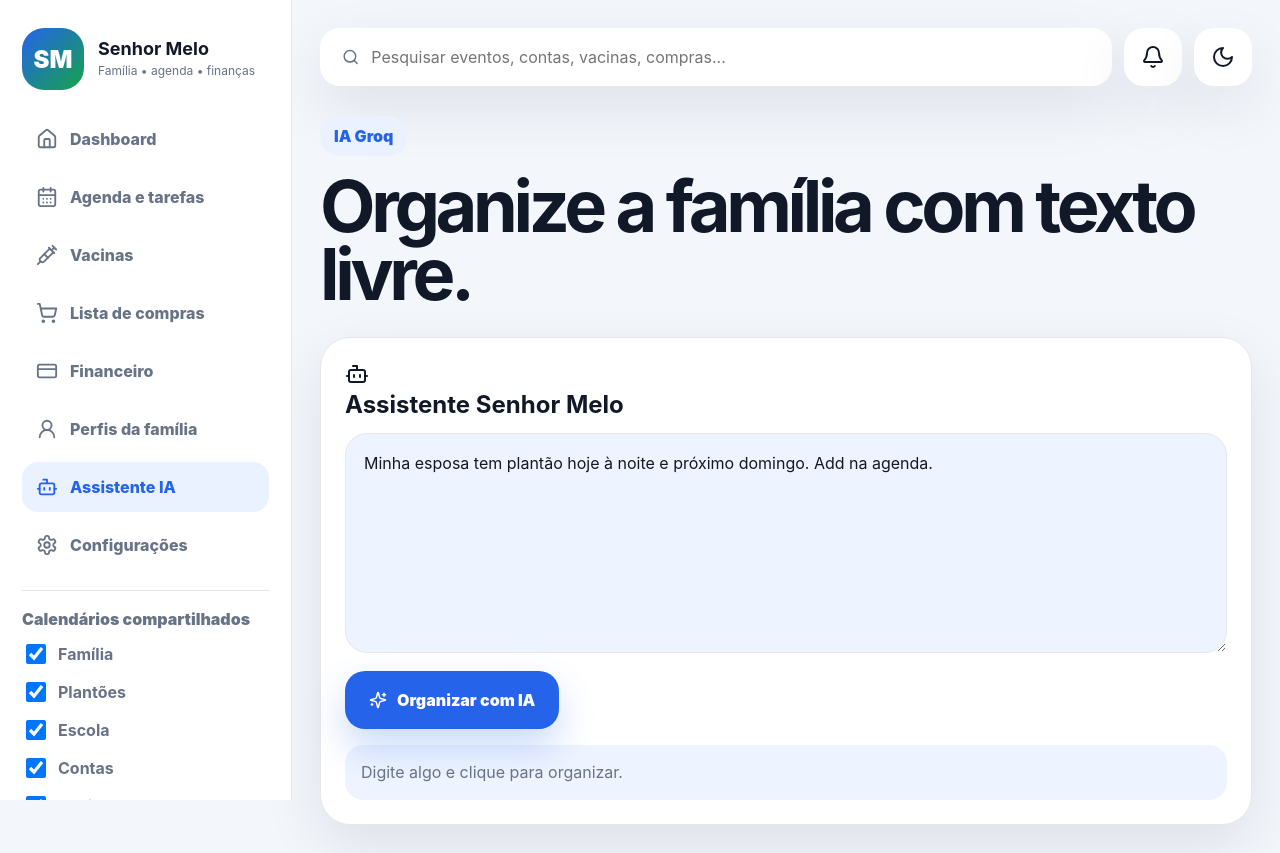
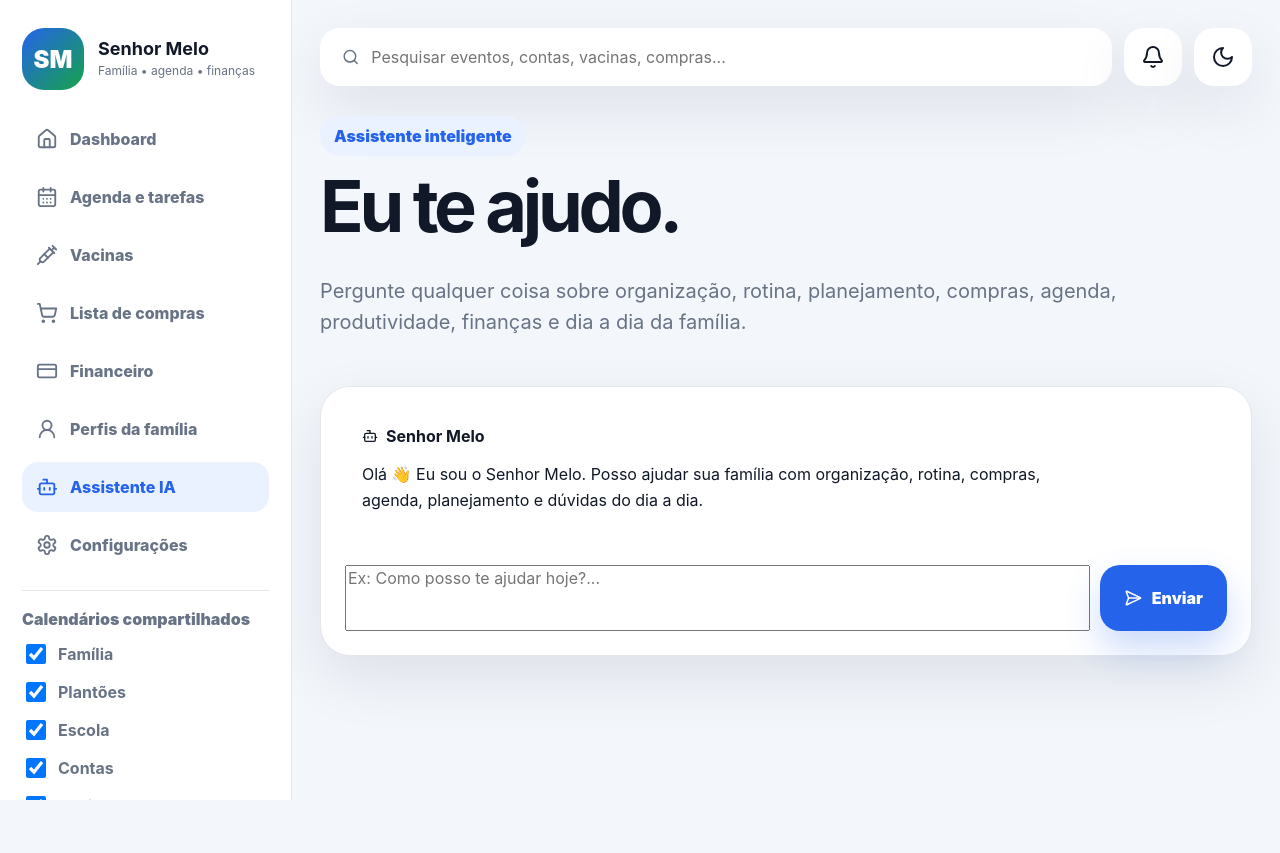
Before and after one commit to TammyMelo01/Senhor-Melo, a Next.js app: page /assistente in a window 1280 px wide. After the commit the page ends 800 px from the top, so only its background shows below. Built offline with nearby package versions, Linux system fonts and the light colour scheme.

Commit message:
Update page.tsx

```diff
--- a/app/assistente/page.tsx
+++ b/app/assistente/page.tsx
@@ -1,2 +1,177 @@
-import { AssistantBox } from "@/components/AssistantBox";
-export default function AssistentePage(){return <><section className="hero-section"><span className="badge">IA Groq</span><h1>Organize a família com texto livre.</h1></section><AssistantBox/></>}
+"use client";
+
+import { useState } from "react";
+import { Bot, Loader2, SendHorizonal } from "lucide-react";
+
+type Message = {
+  role: "user" | "assistant";
+  content: string;
+};
+
+export default function AssistentePage() {
+  const [prompt, setPrompt] = useState("");
+  const [loading, setLoading] = useState(false);
+
+  const [messages, setMessages] = useState<Message[]>([
+    {
+      role: "assistant",
+      content:
+        "Olá 👋 Eu sou o Senhor Melo. Posso ajudar sua família com organização, rotina, compras, agenda, planejamento e dúvidas do dia a dia.",
+    },
+  ]);
+
+  async function sendMessage() {
+    if (!prompt.trim() || loading) return;
+
+    const userMessage: Message = {
+      role: "user",
+      content: prompt,
+    };
+
+    setMessages((current) => [...current, userMessage]);
+    setLoading(true);
+
+    try {
+      const response = await fetch("/api/ai", {
+        method: "POST",
+        headers: {
+          "Content-Type": "application/json",
+        },
+        body: JSON.stringify({
+          prompt,
+        }),
+      });
+
+      const data = await response.json();
+
+      const assistantMessage: Message = {
+        role: "assistant",
+        content:
+          data.answer ||
+          data.summary ||
+          "Não consegui responder agora.",
+      };
+
+      setMessages((current) => [...current, assistantMessage]);
+    } catch (error) {
+      setMessages((current) => [
+        ...current,
+        {
+          role: "assistant",
+          content:
+            "Estou com dificuldade para responder agora. Tente novamente em instantes.",
+        },
+      ]);
+    }
+
+    setPrompt("");
+    setLoading(false);
+  }
+
+  return (
+    <>
+      <section className="hero-section">
+        <span className="badge">Assistente inteligente</span>
+
+        <h1>Eu te ajudo.</h1>
+
+        <p className="lead">
+          Pergunte qualquer coisa sobre organização, rotina,
+          planejamento, compras, agenda, produtividade,
+          finanças e dia a dia da família.
+        </p>
+      </section>
+
+      <section className="panel-card">
+        <div
+          style={{
+            display: "flex",
+            flexDirection: "column",
+            gap: 14,
+            marginBottom: 20,
+          }}
+        >
+          {messages.map((message, index) => (
+            <article
+              key={index}
+              style={{
+                alignSelf:
+                  message.role === "user"
+                    ? "flex-end"
+                    : "flex-start",
+                maxWidth: "85%",
+                background:
+                  message.role === "user"
+                    ? "rgba(37,99,235,0.15)"
+                    : "rgba(255,255,255,0.04)",
+                border: "1px solid rgba(255,255,255,0.08)",
+                padding: "14px 16px",
+                borderRadius: 18,
+              }}
+            >
+              <strong
+                style={{
+                  display: "flex",
+                  alignItems: "center",
+                  gap: 8,
+                  marginBottom: 6,
+                }}
+              >
+                {message.role === "assistant" ? (
+                  <>
+                    <Bot size={16} />
+                    Senhor Melo
+                  </>
+                ) : (
+                  "Você"
+                )}
+              </strong>
+
+              <p
+                style={{
+                  whiteSpace: "pre-wrap",
+                  lineHeight: 1.6,
+                }}
+              >
+                {message.content}
+              </p>
+            </article>
+          ))}
+        </div>
+
+        <div
+          style={{
+            display: "flex",
+            gap: 10,
+          }}
+        >
+          <textarea
+            placeholder="Ex: Como posso te ajudar hoje?..."
+            value={prompt}
+            onChange={(event) => setPrompt(event.target.value)}
+            rows={3}
+            style={{
+              flex: 1,
+              resize: "none",
+            }}
+          />
+
+          <button
+            className="primary-action"
+            onClick={sendMessage}
+            disabled={loading}
+          >
+            {loading ? (
+              <Loader2 className="spin" size={18} />
+            ) : (
+              <>
+                <SendHorizonal size={18} />
+                Enviar
+              </>
+            )}
+          </button>
+        </div>
+      </section>
+    </>
+  );
+}
```
